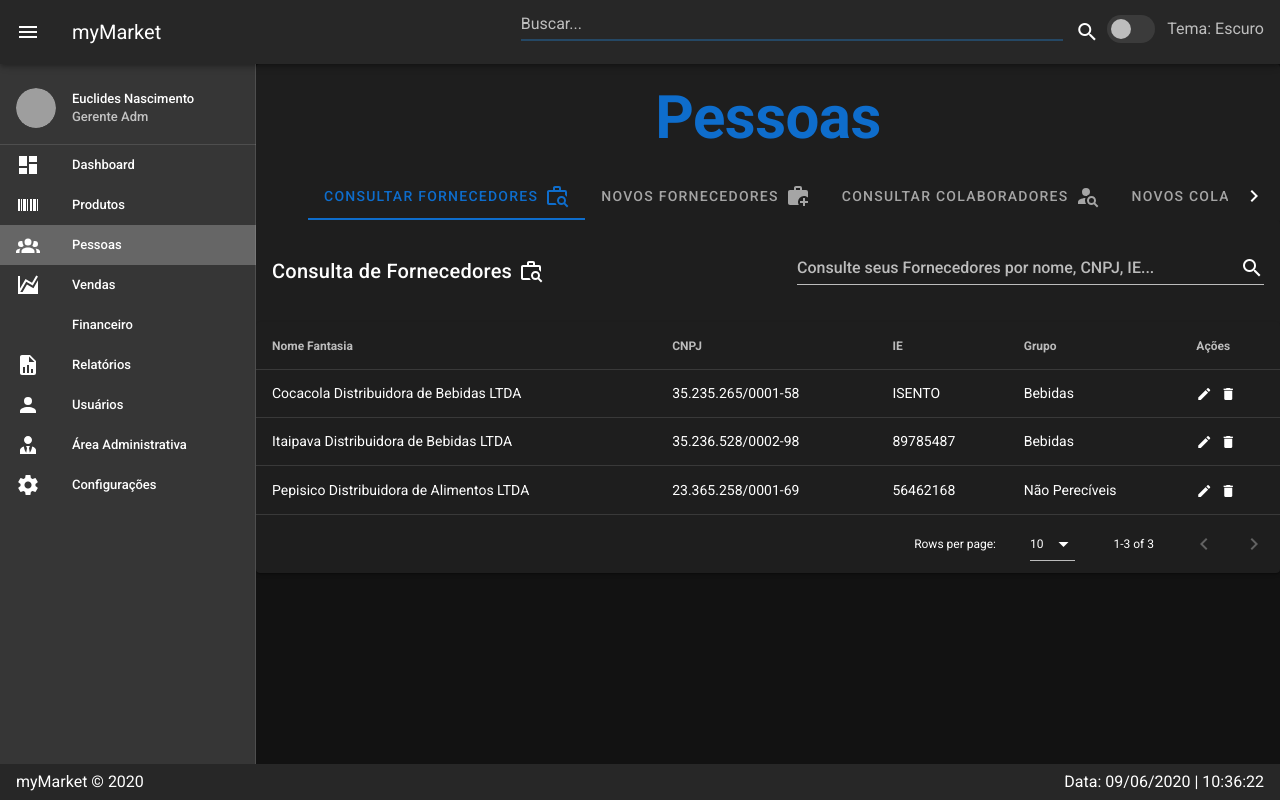
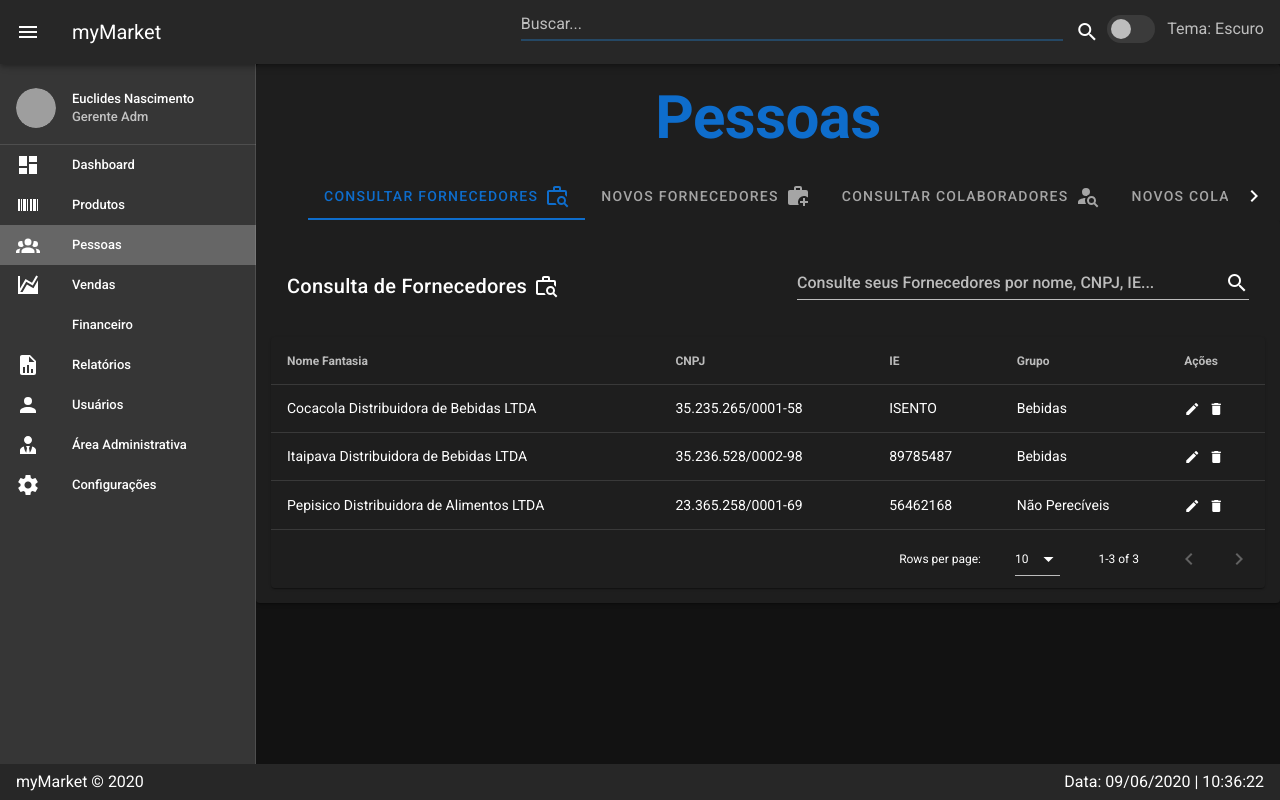
Before and after one commit to mymarket-retaguarda/rp_front, a Vue app: page /people in a window 1280 px wide. Built offline with nearby package versions, Linux system fonts and the light colour scheme; grey boxes are pictures that could not be loaded.

Commit message:
Fixing layout people

```diff
--- a/src/components/People/People.vue
+++ b/src/components/People/People.vue
@@ -11,7 +11,7 @@
     <v-tabs-items v-model="tab">
       <v-tab-item v-for="item in items" :key="item">
         <v-card color="basil" flat>
-          <component :is="item.component" />
+          <component id="component" :is="item.component" />
         </v-card>
       </v-tab-item>
     </v-tabs-items>
@@ -20,6 +20,9 @@
 
 <style>
 /* Helper classes */
+#component {
+  padding: 15px;
+}
 .basil--text {
   color: #0e6dcc !important;
 }
```
